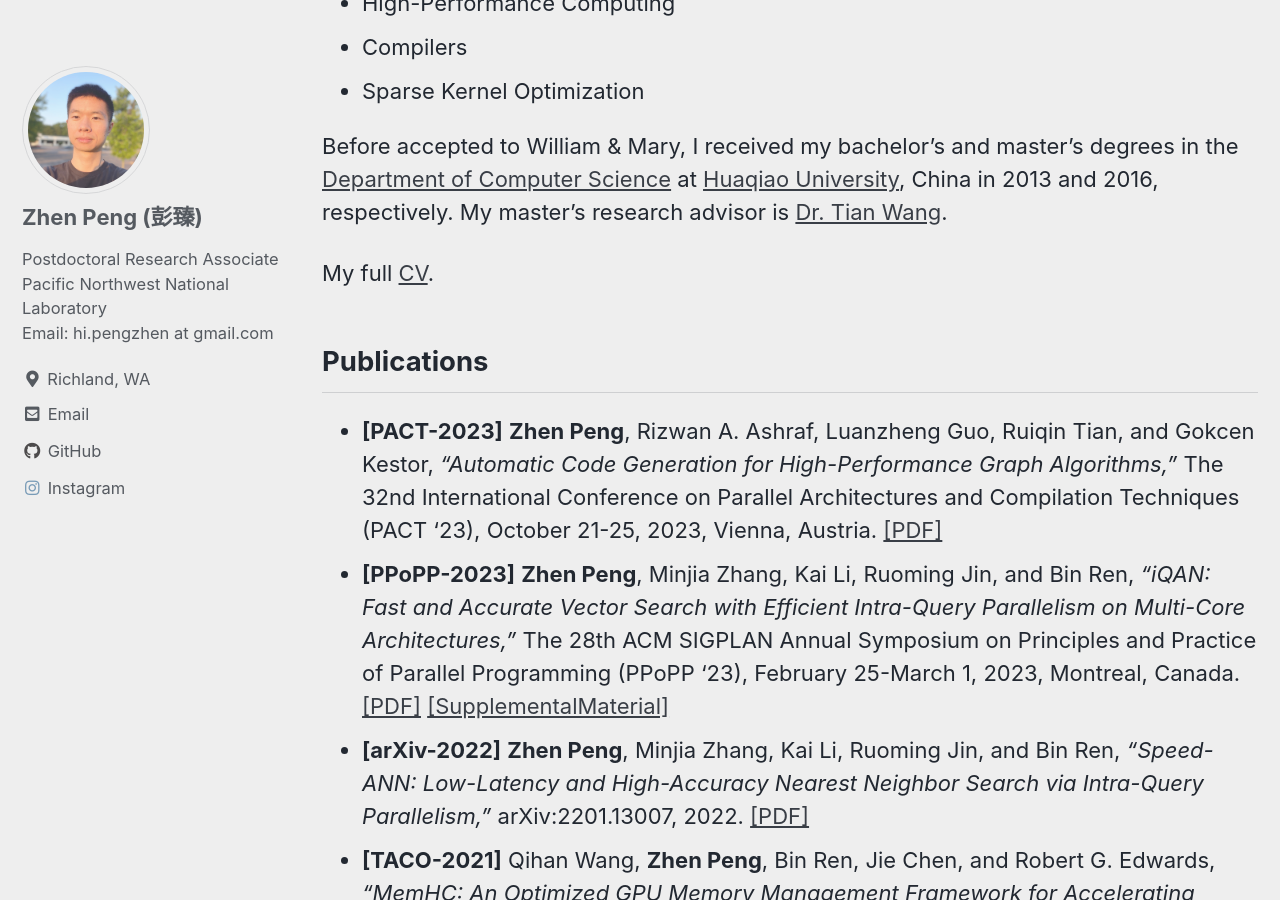
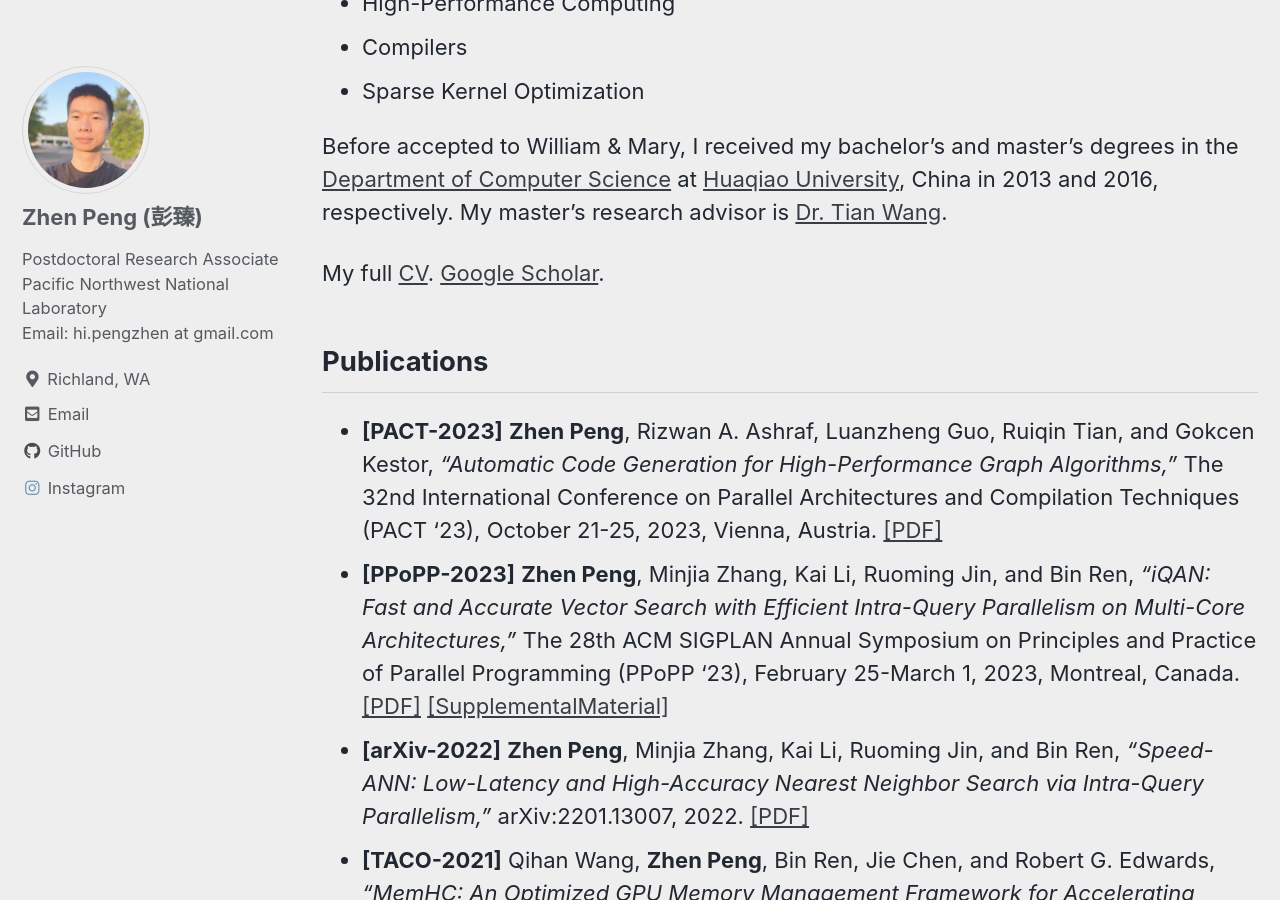
Before and after one commit to johnpzh/johnpzh.github.io, a Jekyll site: the page built from index.md, in a window 1280 px wide and 900 px high, scrolled down 508 px. Built offline with Jekyll 4.4.1, drawn with Linux system fonts in a browser that asks for light colours; cached includes are drawn as plain includes.

Commit message:
updated Google Scholar link

```diff
--- a/index.md
+++ b/index.md
@@ -28,7 +28,7 @@ Before accepted to William & Mary, I received my bachelor's and master's degrees
 [TianWang]: https://ai.bnu.edu.cn/xygk/szdw/zgj/c07f0119d96744c1bc2a762be4ecdb30.htm
 [GokcenKestor]: https://www.pnnl.gov/people/gokcen-kestor
 
-My full [CV](assets/files/ZhenPeng_CV.pdf).
+My full [CV](assets/files/ZhenPeng_CV.pdf). [Google Scholar](https://scholar.google.com/citations?user=b_4AqDIAAAAJ).
 
 ## Publications
 
```
